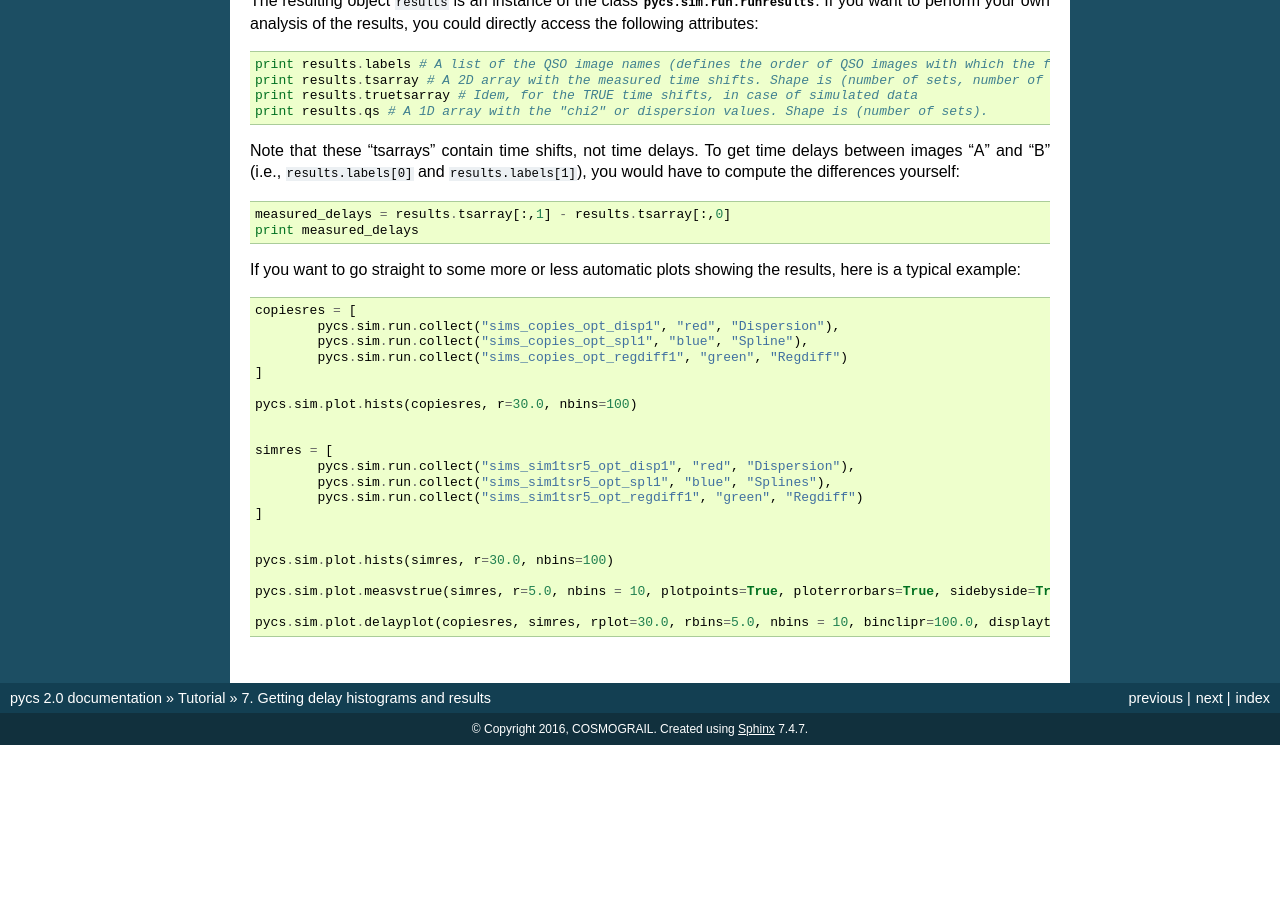
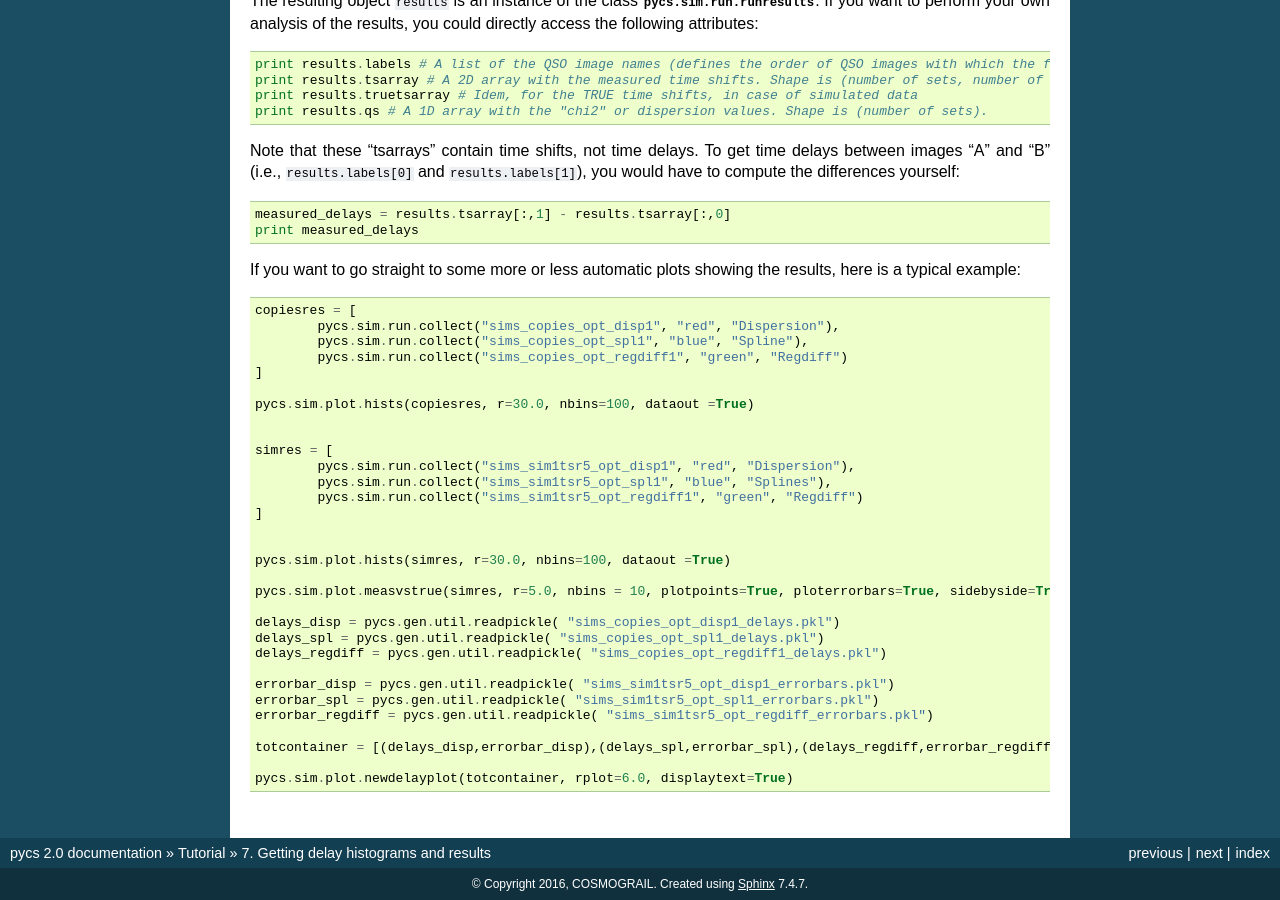
Before and after one commit to COSMOGRAIL/PyCS, a Sphinx documentation site: the page built from sphinx/source/tutorial/makehists.rst, in a window 1280 px wide and 900 px high, scrolled down 1502 px. Built offline with Sphinx 7.4.7, drawn with Linux system fonts in a browser that asks for light colours; formulas are drawn with MathJax 3; before the commit the page ends 2247 px from its top, so only the background shows below that.

Commit message:
Update makehists.rst

```diff
--- a/sphinx/source/tutorial/makehists.rst
+++ b/sphinx/source/tutorial/makehists.rst
@@ -105,7 +105,7 @@ If you want to go straight to some more or less automatic plots showing the resu
 		pycs.sim.run.collect("sims_copies_opt_regdiff1", "green", "Regdiff")
 	]
 
-	pycs.sim.plot.hists(copiesres, r=30.0, nbins=100)
+	pycs.sim.plot.hists(copiesres, r=30.0, nbins=100, dataout =True)
 
 
 	simres = [
@@ -115,8 +115,18 @@ If you want to go straight to some more or less automatic plots showing the resu
 	]
 
 
-	pycs.sim.plot.hists(simres, r=30.0, nbins=100)
+	pycs.sim.plot.hists(simres, r=30.0, nbins=100, dataout =True)
 
-	pycs.sim.plot.measvstrue(simres, r=5.0, nbins = 10, plotpoints=True, ploterrorbars=True, sidebyside=True, errorrange=8, binclip=False, binclipr=20.0)
+	pycs.sim.plot.measvstrue(simres, r=5.0, nbins = 10, plotpoints=True, ploterrorbars=True, sidebyside=True, errorrange=8, binclip=False, binclipr=20.0, dataout =True)
 
-	pycs.sim.plot.delayplot(copiesres, simres, rplot=30.0, rbins=5.0, nbins = 10, binclipr=100.0, displaytext=True, total=False)
+	delays_disp = pycs.gen.util.readpickle( "sims_copies_opt_disp1_delays.pkl")
+	delays_spl = pycs.gen.util.readpickle( "sims_copies_opt_spl1_delays.pkl")
+	delays_regdiff = pycs.gen.util.readpickle( "sims_copies_opt_regdiff1_delays.pkl")
+
+	errorbar_disp = pycs.gen.util.readpickle( "sims_sim1tsr5_opt_disp1_errorbars.pkl")
+	errorbar_spl = pycs.gen.util.readpickle( "sims_sim1tsr5_opt_spl1_errorbars.pkl")
+	errorbar_regdiff = pycs.gen.util.readpickle( "sims_sim1tsr5_opt_regdiff_errorbars.pkl")
+
+	totcontainer = [(delays_disp,errorbar_disp),(delays_spl,errorbar_spl),(delays_regdiff,errorbar_regdiff)]
+
+	pycs.sim.plot.newdelayplot(totcontainer, rplot=6.0, displaytext=True)
```
